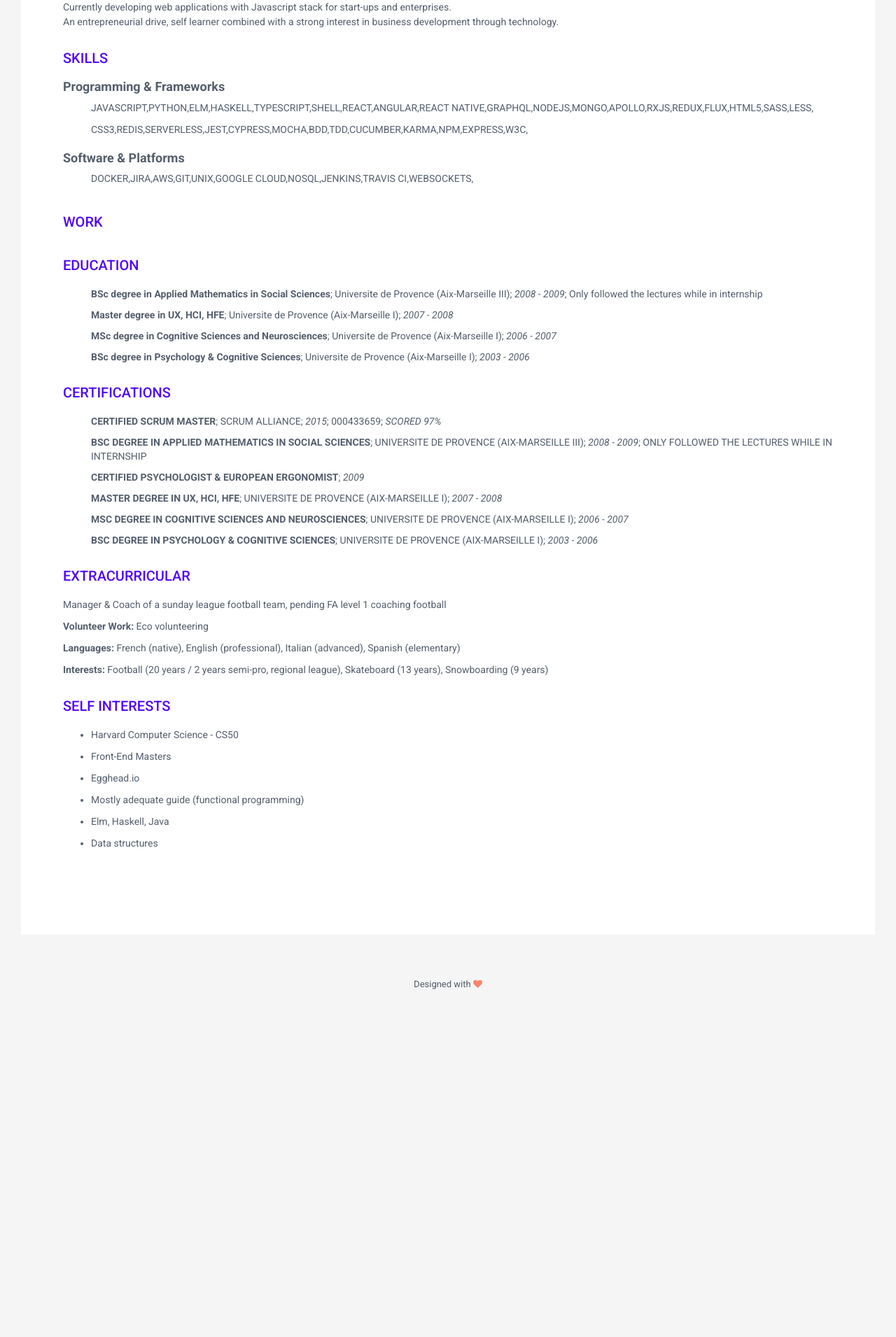
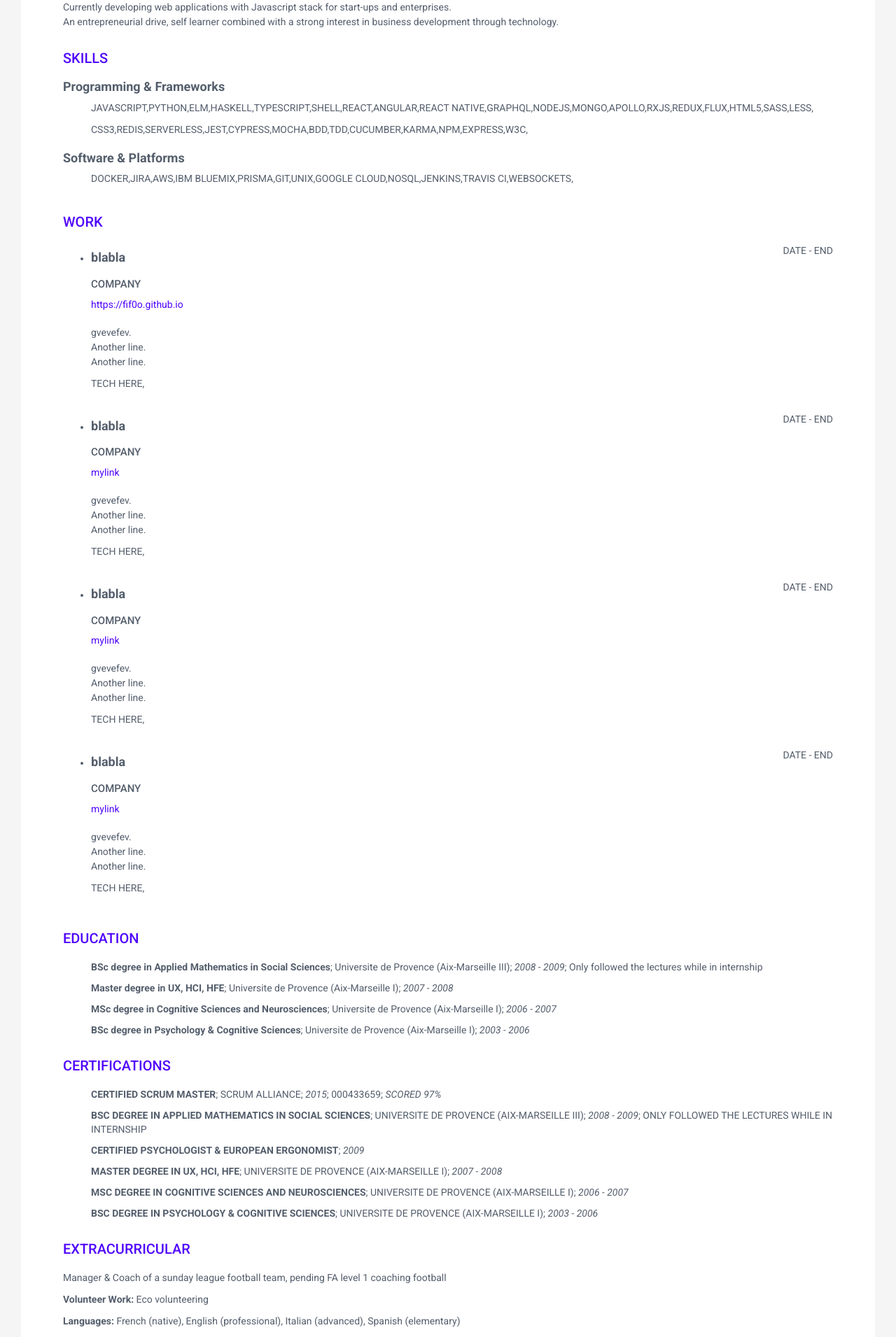
Before and after one commit to FiF0o/online-cv, a Jekyll site: the page built from short-version.html, in a window 1280 px wide. Shown: the part 544-2455 px from the top of the page at 70% size. Built offline with Jekyll 4.4.1, drawn with Linux system fonts in a browser that asks for light colours; before the commit the page ends 2022 px from its top, so only the background shows below that.

Commit message:
add more skills and layout, styling for work section

```diff
--- a/_data/short/skills.yaml
+++ b/_data/short/skills.yaml
@@ -37,10 +37,12 @@ platforms:
 - Docker
 - Jira
 - AWS
+- IBM Bluemix
+- Prisma
 - Git
 - Unix
 - Google Cloud
-- noSQL
+- NoSQL
 - Jenkins
 - Travis CI
 - Websockets
--- a/_data/short/work.yaml
+++ b/_data/short/work.yaml
@@ -0,0 +1,32 @@
+- experience:
+  title: blabla
+  company: company
+  link: https://fif0o.github.io
+  start: date
+  end: end
+  description: gvevefev.<br> Another line.<br>Another line.<br>
+  tech: tech here,
+- experience:
+  title: blabla
+  company: company
+  link: mylink
+  start: date
+  end: end
+  description: gvevefev.<br> Another line.<br>Another line.<br>
+  tech: tech here,
+- experience:
+  title: blabla
+  company: company
+  link: mylink
+  start: date
+  end: end
+  description: gvevefev.<br> Another line.<br>Another line.<br>
+  tech: tech here,
+- experience:
+  title: blabla
+  company: company
+  link: mylink
+  start: date
+  end: end
+  description: gvevefev.<br> Another line.<br>Another line.<br>
+  tech: tech here,
--- a/_includes/short/work.html
+++ b/_includes/short/work.html
@@ -1,13 +1,17 @@
 <section class="work">
-    <h2 class="section-title">Work</h2>
-  <!-- <div class="summary">
-      <p>details about like address, name, etc...</p>
-      Date from to
-      job title
-      company - website
-      4 lines description
-      - tech stack
-      - demonstrate expt
-      - interests
-    </div> -->
+  <h2 class="section-title">Work</h2>
+  {% for exp in site.data.short.work %}
+  <ul>
+    <li class="work-list--child" >
+      <h4>{{ exp.title }}</h4>
+      <span>{{ exp.start }} - {{ exp.end }}</span>
+      <h5>{{ exp.company }}</h5>
+      <a href="{{exp.link}}">{{ exp.link }}</a>
+      <br>
+      <br>
+      <p>{{ exp.description }}</p>
+      <p>{{ exp.tech }}</p>
+    </li>
+  </ul>
+  {% endfor %}
 </section>
--- a/assets/css/styles.css
+++ b/assets/css/styles.css
@@ -358,6 +358,28 @@ p {
   display: inline-block;
   text-transform: uppercase;
 }
+.short .work-list--child {
+  margin-bottom: 30px;
+}
+.short .work-list--child > h4 {
+  display: inline-block;
+  width: 50%;
+}
+.short .work-list--child > span:nth-child(2) {
+  float: right;
+  display: inline-block;
+  text-transform: uppercase;
+  width: 50%;
+  text-align: right;
+}
+.short .work-list--child > h5 {
+  font-weight: 500;
+  font-size: 15px;
+  text-transform: uppercase;
+}
+.short .work-list--child > p:last-child {
+  text-transform: uppercase;
+}
 /**
 * Navigation & Section
 */
```
Also changed, not shown: assets/less/styles.less (+26 -0 lines).
